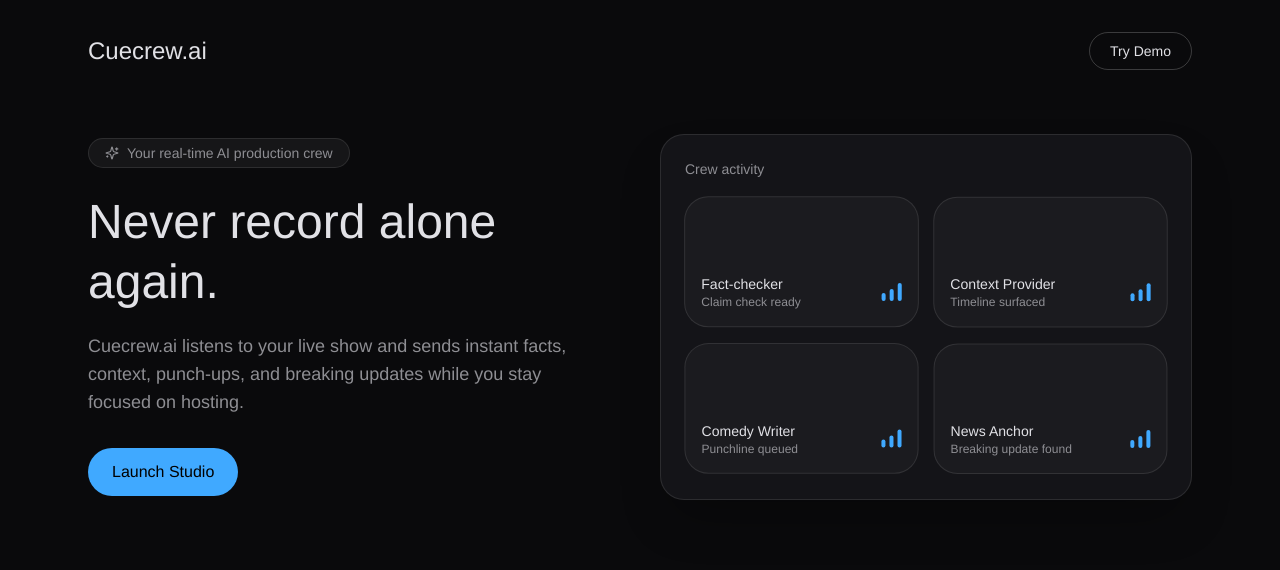
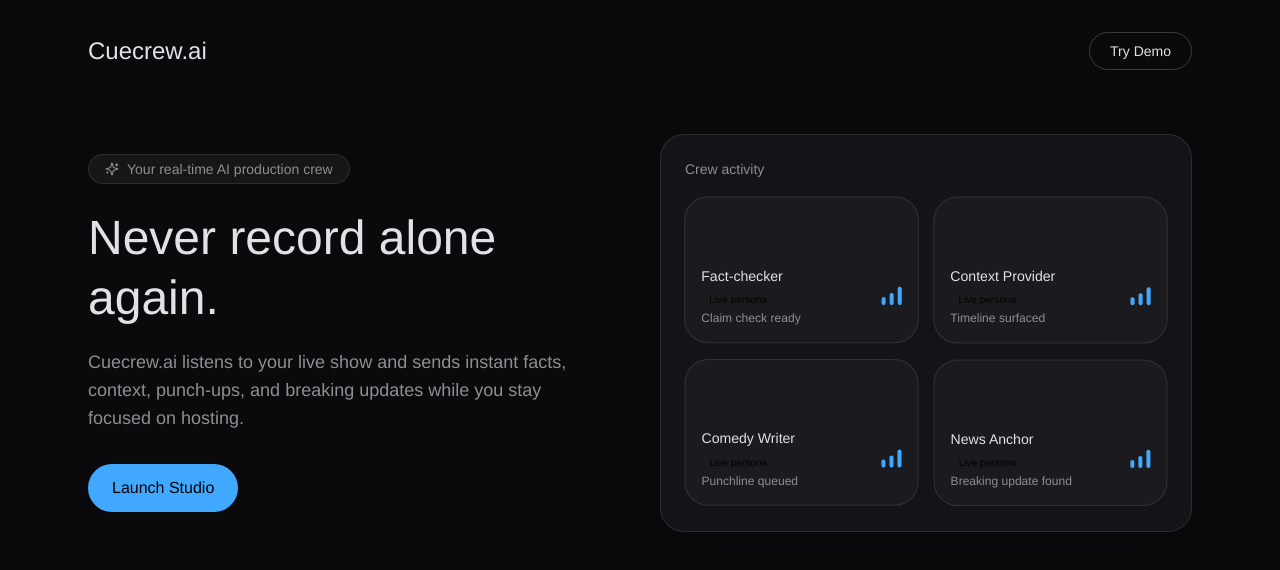
Before and after one commit to march-dave/react-next-anycase, a React (Vite) app in the folder cuecrew-ai/: page / in a window 1280 px wide. Shown: the top 570 px of the page. Built offline with nearby package versions, Linux system fonts and the light colour scheme; no server answers.

Commit message:
Enhance landing persona cards with colored live tags

```diff
--- a/cuecrew-ai/src/LandingPage.tsx
+++ b/cuecrew-ai/src/LandingPage.tsx
@@ -70,6 +70,12 @@
                 <div className="flex items-center justify-between gap-3">
                   <div>
                     <p className="text-sm">{persona.name}</p>
+                    <span
+                      className="mt-1 inline-block rounded-full px-2 py-0.5 text-[10px] font-medium text-black"
+                      style={{ backgroundColor: persona.color }}
+                    >
+                      Live persona
+                    </span>
                     <p className="text-xs text-[var(--color-text-dim)]">{persona.sample}</p>
                   </div>
                   <SineBars />
```
